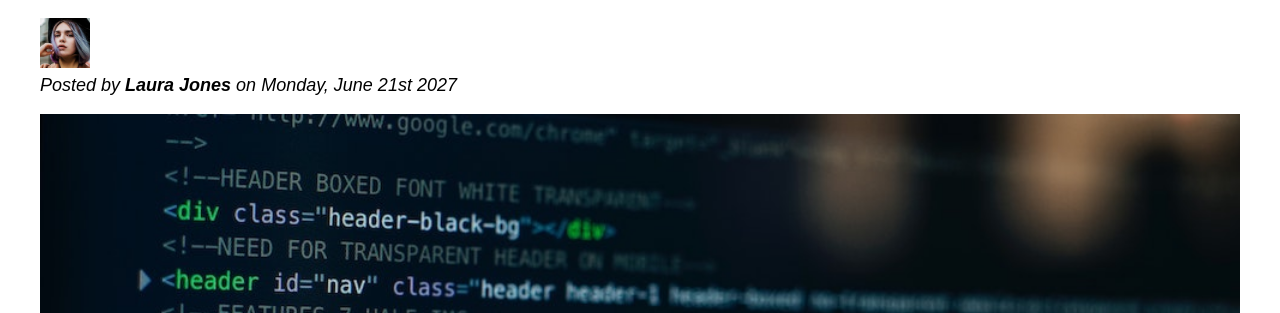
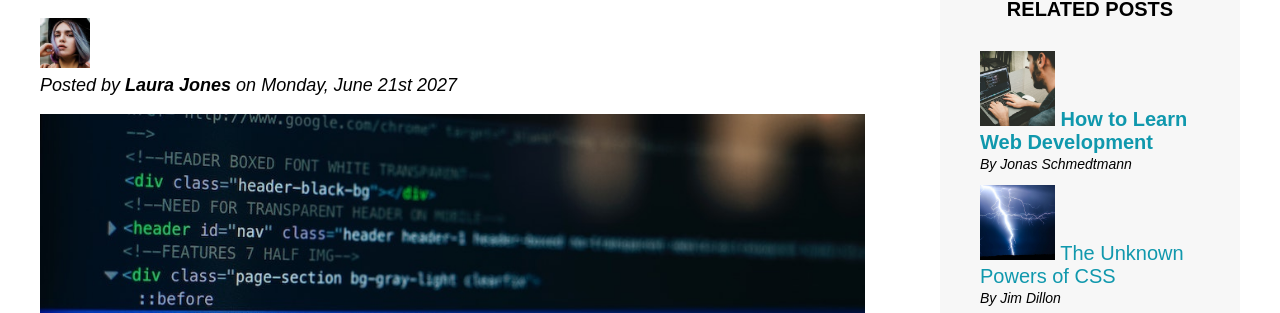
Before and after one commit to colingreens/udemy-html-css, a plain HTML site: page index.html in a window 1280 px wide. Shown: the part 198-511 px from the top of the page. Drawn offline with Linux system fonts and the light colour scheme.

Commit message:
finished initial walkthrough

```diff
--- a/src/style.css
+++ b/src/style.css
@@ -20,7 +20,7 @@ body {
 .main-header {
   background-color: #f7f7f7;
   padding: 20px 40px;
-  margin-bottom: 60px;
+  /* margin-bottom: 60px; */
 }
 
 .post-header {
@@ -32,7 +32,7 @@ nav {
 }
 
 article {
-  margin-bottom: 60px;
+  /* margin-bottom: 60px; */
 }
 
 aside {
@@ -255,7 +255,8 @@ h2::after {
   font-style: italic;
 }
 
-.row {
+/* FLEX BOX LAYOUT */
+/* .row {
   display: flex;
   gap: 75px;
   margin-bottom: 60px;
@@ -269,4 +270,28 @@ article {
 
 aside {
   flex: 0 0 300px;
+} */
+
+/* CSS GRID LAYOUT */
+.container {
+  display: grid;
+  grid-template-columns: 1fr 300px;
+  column-gap: 75px;
+  row-gap: 60px;
+  align-items: start;
 }
+
+.main-header {
+  /* grid-column: 1 / span 2; */
+  grid-column: 1 / -1;
+}
+
+article {
+}
+
+aside {
+}
+
+footer {
+  grid-column: 1 /-1;
+}
```
